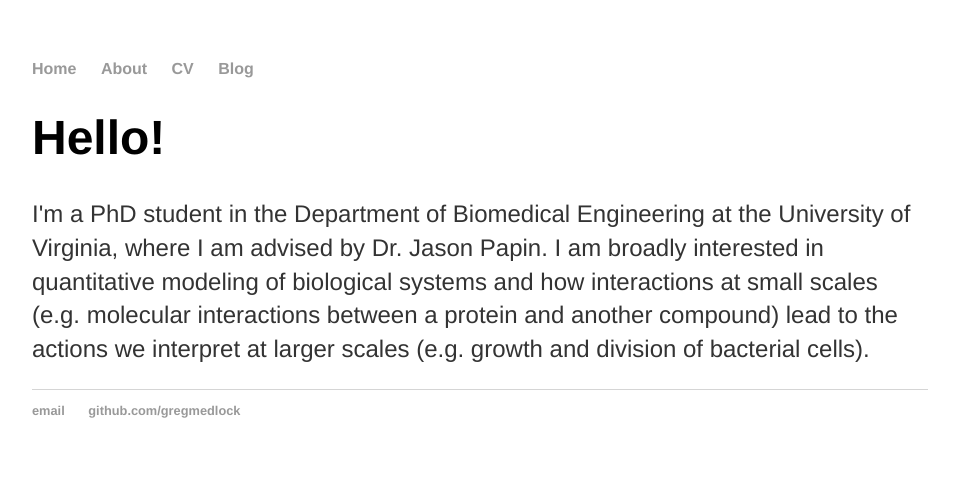
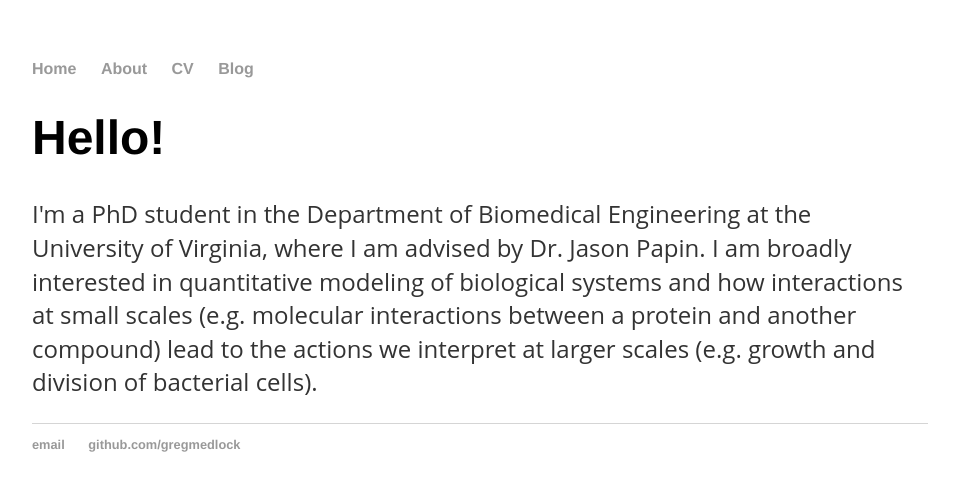
Before and after one commit to gregmedlock/gregmedlock.github.io, a Jekyll site: the page built from index.html, in a window 1280 px wide. Shown: the top 491 px of the page, without its empty margins (160-1119 px from the left). Built offline with Jekyll 4.4.1, drawn with Linux system fonts in a browser that asks for light colours.

Commit message:
changed default font to open sans

```diff
--- a/css/main.css
+++ b/css/main.css
@@ -24,7 +24,7 @@ h1 {
     font-family:'Helvetica', 'Arial', 'Sans-Serif';
 }
 p {
-    font-family:'Helvetica', 'Arial', 'Sans-Serif';
+    font-family:'Open Sans', 'Helvetica', 'Arial', 'Sans-Serif';
     font-size: 1.5em;
     line-height: 1.4em;
     color: #333;
```
